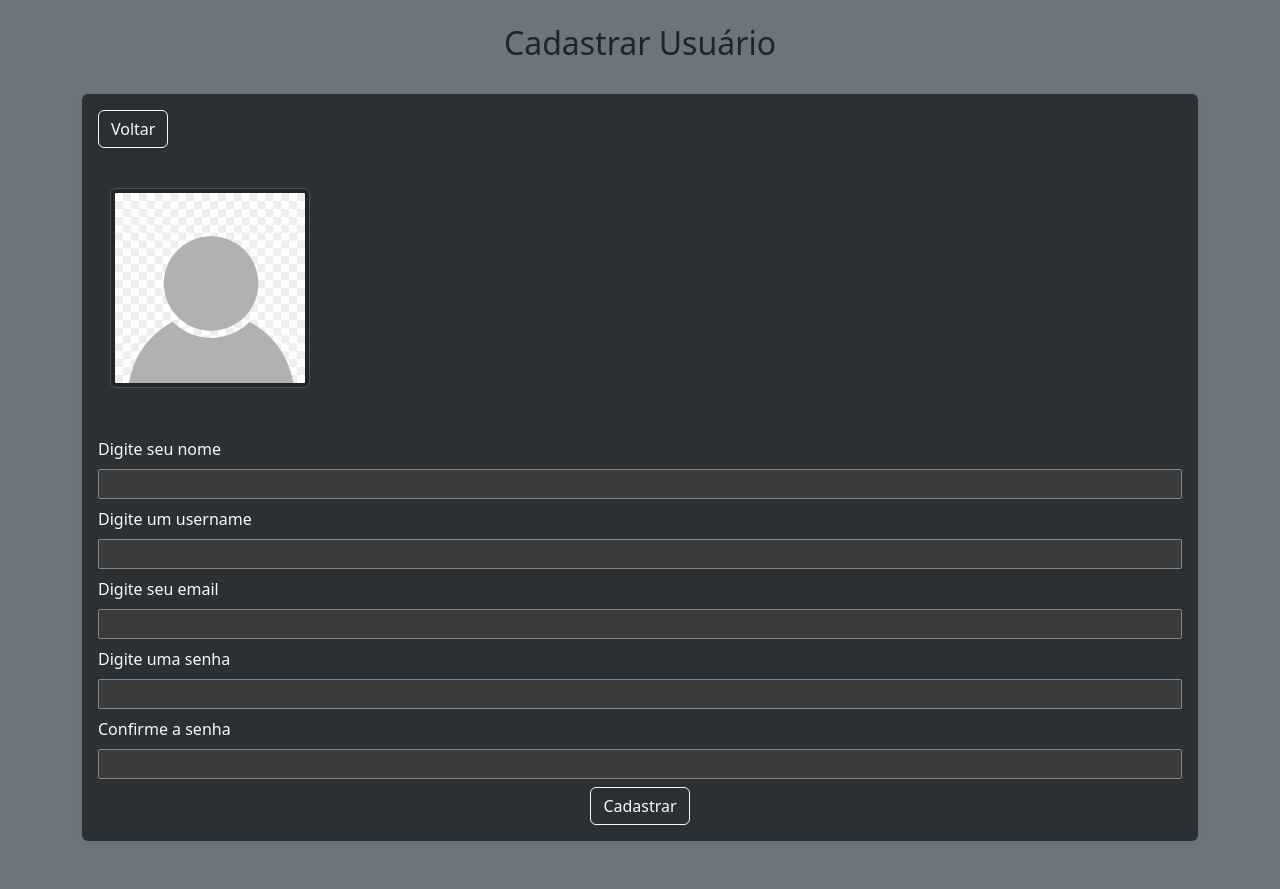
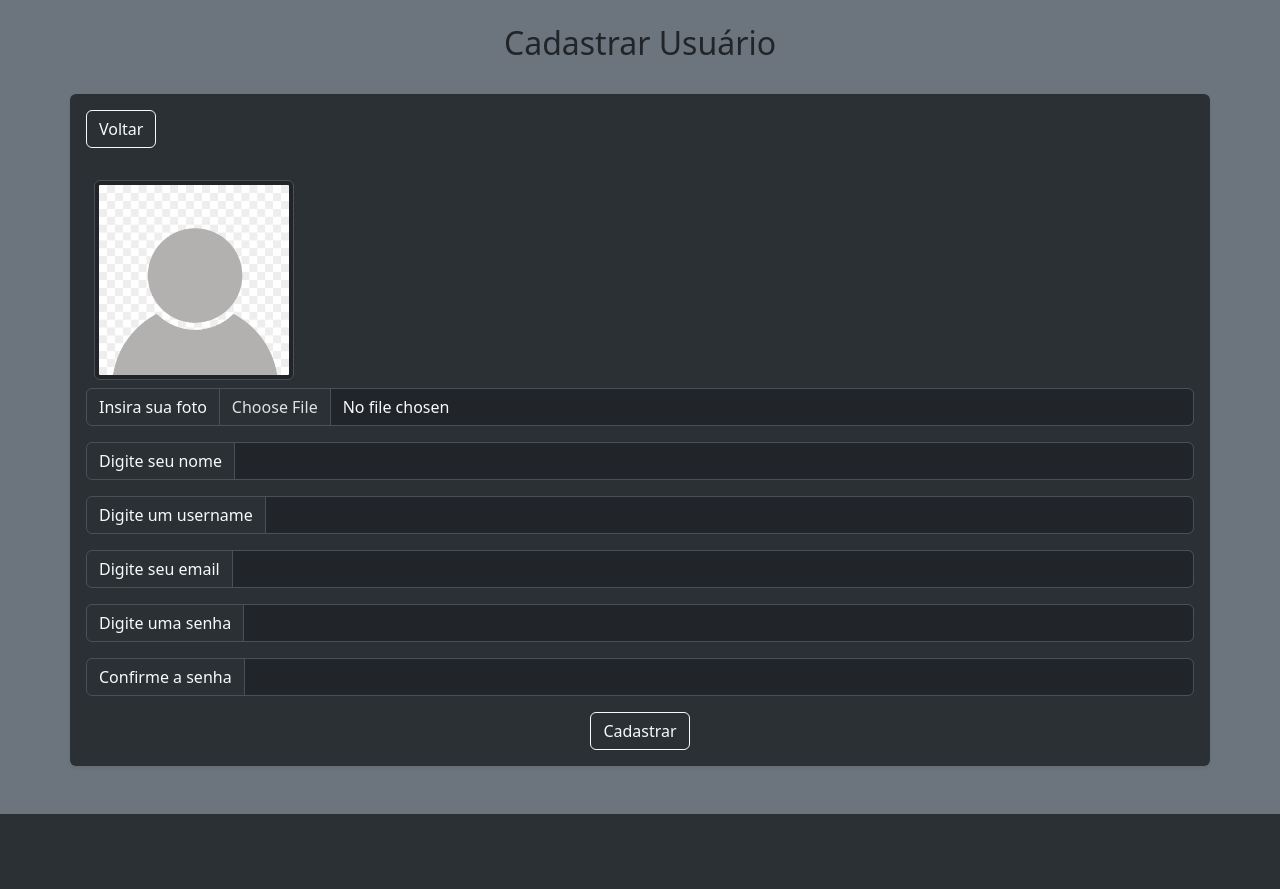
Before and after one commit to RaulFSP/aprendendo, a Flask app: page /add_user in a window 1280 px wide. Shown: the part 61-950 px from the top of the page. After the commit the page ends 875 px from the top, so only its background shows below. Run offline with Flask 3, Linux system fonts and the light colour scheme; some libraries are stand-ins or nearby versions.

Commit message:
mais ainda

```diff
--- a/forms.py
+++ b/forms.py
@@ -1,6 +1,7 @@
 from flask_wtf import FlaskForm
 from wtforms import StringField, SubmitField, PasswordField, BooleanField, ValidationError, TextAreaField
 from wtforms.validators import DataRequired, length, EqualTo
+from flask_wtf.file import FileField, FileAllowed
 
 class UserForm(FlaskForm):
     name = StringField(label="Digite seu nome", validators=[DataRequired(),length(min=3,max=100)])
@@ -8,7 +9,21 @@ class UserForm(FlaskForm):
     email = StringField(label="Digite seu email", validators=[DataRequired(),length(min=3,max=60)])
     password = PasswordField(label="Digite uma senha", validators=[DataRequired(), length(min=5,max=30), EqualTo("password_test")])
     password_test = PasswordField(label="Confirme a senha",validators=[DataRequired(),length(min=5,max=30)])
+    profile_pic = FileField(label="Insira sua foto",validators=[FileAllowed(['jpg', 'png','jpeg','webp'],message= 'Apenas arquivos jpg e png!')])
     submit = SubmitField()
+
+class AlterUserForm(FlaskForm):
+    name = StringField(label="Digite seu nome", validators=[length(min=3,max=100)])
+    username = StringField(label="Digite um username", validators=[length(min=3,max=30)])
+    email = StringField(label="Digite seu email", validators=[length(min=3,max=60)])
+    profile_pic = FileField(label="Insira sua foto",validators=[FileAllowed(['jpg', 'png','jpeg','webp'],message= 'Apenas arquivos jpg e png!')])
+    submit = SubmitField()
+
+class AlterUserPasswordForm(FlaskForm):
+    password = PasswordField(label="Digite uma senha", validators=[DataRequired(), length(min=5,max=30), EqualTo("password_test")])
+    password_test = PasswordField(label="Confirme a senha",validators=[DataRequired(),length(min=5,max=30)])
+    submit = SubmitField()
+
 
 class LoginForm(FlaskForm):
     username = StringField(label="Digite seu username", validators=[DataRequired(),length(min=3,max=30)])
--- a/models.py
+++ b/models.py
@@ -12,6 +12,7 @@ class UserModel(db.Model, UserMixin):
     email = mapped_column(String(60), nullable=False, unique=True)
     password_hash = mapped_column(String(128), nullable=False)
     status = mapped_column(Boolean, unique=False,default=True)
+    profile_pic = mapped_column(String(256), nullable=False)
     posts = relationship('UserPostModel', backref='poster')
 
 class UserPostModel(db.Model):
--- a/routes.py
+++ b/routes.py
@@ -1,9 +1,13 @@
 from app import app,db, login_manager
 from flask import render_template, redirect, url_for, flash
 from models import UserModel, UserPostModel
-from forms import UserForm, LoginForm, UserPostForm, SearchForm
+from forms import UserForm, LoginForm, UserPostForm, SearchForm, AlterUserForm, AlterUserPasswordForm
+from flask_login import login_required, logout_user, current_user, login_user
 from werkzeug.security import generate_password_hash, check_password_hash
-from flask_login import login_required, logout_user, current_user, login_user
+from werkzeug.utils import secure_filename
+from uuid import uuid1
+import os
+
 
 # flask login
 login_manager.login_view = "login"
@@ -34,11 +38,13 @@ def index():
 def add_user():
     form = UserForm()
     if form.validate_on_submit():
+        foto = form.profile_pic.data
         user = UserModel(
             name = form.name.data,
             email = form.email.data,
             username = form.username.data,
-            password_hash = generate_password_hash(form.password.data, method='pbkdf2:sha256')
+            password_hash = generate_password_hash(form.password.data, method='pbkdf2:sha256'),
+            profile_pic = "{}_{}".format(uuid1(),secure_filename(foto.filename))
         )
         form = UserForm(formdata=None)
         db.session.add(user)
@@ -46,26 +52,43 @@ def add_user():
         flash(f'Usuário {user.name} adicionado!')
         return redirect(url_for('add_user'))
     else:
-        users = UserModel.query.order_by(UserModel.id).all()
-        return render_template('user.html',form=form,users=users)
+        return render_template('user.html',form=form)
 
 #rota quebrada, precisa de atualizar o form de senha
 @app.route('/alter_user/<int:id>', methods=['POST','GET'])
 @login_required
 def alter_user(id):
-    form = UserForm()
+    form = AlterUserForm()
     user = UserModel.query.get_or_404(id)
     if form.validate_on_submit():
+        foto = form.profile_pic.data
         user.name = form.name.data
         user.email = form.email.data
         user.username = form.username.data
-        form = UserForm(formdata=None)
+        if foto != None:
+            user.profile_pic = "{}_{}".format(uuid1(),secure_filename(foto.filename))
+        form = AlterUserForm(formdata=None)
         db.session.commit()
-        flash(f'Usuário {user.name} alterado!')
-        return redirect(url_for('add_user'))
+        flash(f'Informações do usuário \'{current_user.username}\' alterada!')
+        return redirect(url_for('dashboard_user'))
     else:
         return render_template('alter_user.html',form=form, user=user)
 
+
+@app.route('/alter_user_password/<int:id>', methods=['POST','GET'])
+@login_required
+def alter_user_password(id):
+    form = AlterUserPasswordForm()
+    user = UserModel.query.get_or_404(id)
+    if form.validate_on_submit():
+        password_hash = generate_password_hash(form.password.data, method='pbkdf2:sha256')
+        user.password_hash = password_hash
+        form = AlterUserPasswordForm(formdata=None)
+        db.session.commit()
+        flash(f'Senha do usuário \'{current_user.username}\' alterada!')
+        return redirect(url_for('dashboard_user'))
+    else:
+        return render_template('alter_user_password.html',form=form, user=user)
 
 
 @app.route('/add_post',methods=['POST','GET'])
--- a/templates/dashboard.html
+++ b/templates/dashboard.html
@@ -10,17 +10,20 @@
     <div class="d-grid gap-2 d-md-block">
         <a href="{{url_for('index')}}" class="btn btn-outline-light">Voltar</a>
     </div>
-    <br>
+    <hr>
     <div class="container-sm">
         <img src="{{url_for('static',filename='images/default_profile.png')}}" alt="" class="rounded img-thumbnail" width="200px" height="200px">
+        <p class="text-light">{{user.profile_pic}}</p>
     </div>
     <hr>
     <p class="text-light">{{user.name}}</p>
     <p class="text-light">{{user.username}}</p>
     <p class="text-light">{{user.email}}</p>
     <p class="text-light text-break" >{{user.password_hash}}</p>
+    <hr>
     <div class="d-grid gap-2 d-md-block">
         <a href="{{url_for('alter_user',id=current_user.id)}}" class="btn btn-outline-light">Atualizar</a>
+        <a href="{{url_for('alter_user_password',id=current_user.id)}}" class="btn btn-outline-light">Alterar Senha</a>
     </div>
 </div>
 {%endblock%}
--- a/templates/user.html
+++ b/templates/user.html
@@ -8,32 +8,50 @@
 <br>
 <h2 class="text-center">Cadastrar Usuário</h2>
 <br>
-<form action="{{url_for('add_user')}}" method="post" class="container" data-bs-theme="dark">
-    <fieldset class="d-flex flex-column gap-2 shadow-sm p-3 mb-5 bg-body-tertiary rounded">
+<form action="{{url_for('add_user')}}" method="post" class="container shadow-sm p-3 mb-5 bg-body-tertiary rounded" data-bs-theme="dark" enctype="multipart/form-data">
+
         {{ form.csrf_token }}
         <div class="d-grid gap-2 d-md-block">
             <a href="{{url_for('index')}}" class="btn btn-outline-light">Voltar</a>
         </div>
         <br>
-        <div class="container-sm">
-            <img src="{{url_for('static',filename='images/default_profile.png')}}" alt="" class="rounded img-thumbnail" width="200px" height="200px">
+        <img src="{{url_for('static',filename='images/default_profile.png')}}" alt="" class="rounded img-thumbnail m-2" width="200px" height="200px" >
+
+        <div class="input-group mb-3">
+            {{form.profile_pic.label(class="text-light input-group-text")}}
+            {{form.profile_pic(class="text-light form-control")}}
         </div>
-        <hr>
-        {{form.name.label(class="text-light")}}
-        {{form.name}}
-        {{form.username.label(class="text-light")}}
-        {{form.username}}
-        {{form.email.label(class="text-light")}}
-        {{form.email}}
-        {{form.password.label(class="text-light")}}
-        {{form.password}}
-        {{form.password_test.label(class="text-light")}}
-        {{form.password_test}}
+
+        <div class="input-group mb-3">
+            {{form.name.label(class="text-light input-group-text")}}
+            {{form.name(class="form-control")}}
+
+        </div>
+        <div class="input-group mb-3">
+
+            {{form.username.label(class="text-light input-group-text")}}
+            {{form.username(class="form-control")}}
+        </div>
+        <div class="input-group mb-3">
+            {{form.email.label(class="text-light input-group-text")}}
+            {{form.email(class="form-control")}}
+
+        </div>
+        <div class="input-group mb-3">
+            {{form.password.label(class="text-light input-group-text")}}
+            {{form.password(class="form-control")}}
+
+        </div>
+        <div class="input-group mb-3">
+            {{form.password_test.label(class="text-light input-group-text")}}
+            {{form.password_test(class="form-control")}}
+
+        </div>
         <div class="d-grid gap-2 d-md-block text-center">
             {{form.submit(value="Cadastrar", class="btn btn-outline-light")}}
 
         </div>
-    </fieldset>
+
 </form>
 
 
```
Also changed, not shown: templates/alter_user.html (+22 -10 lines), templates/alter_user_password.html (added, +38 -0 lines), instance/users.db.
